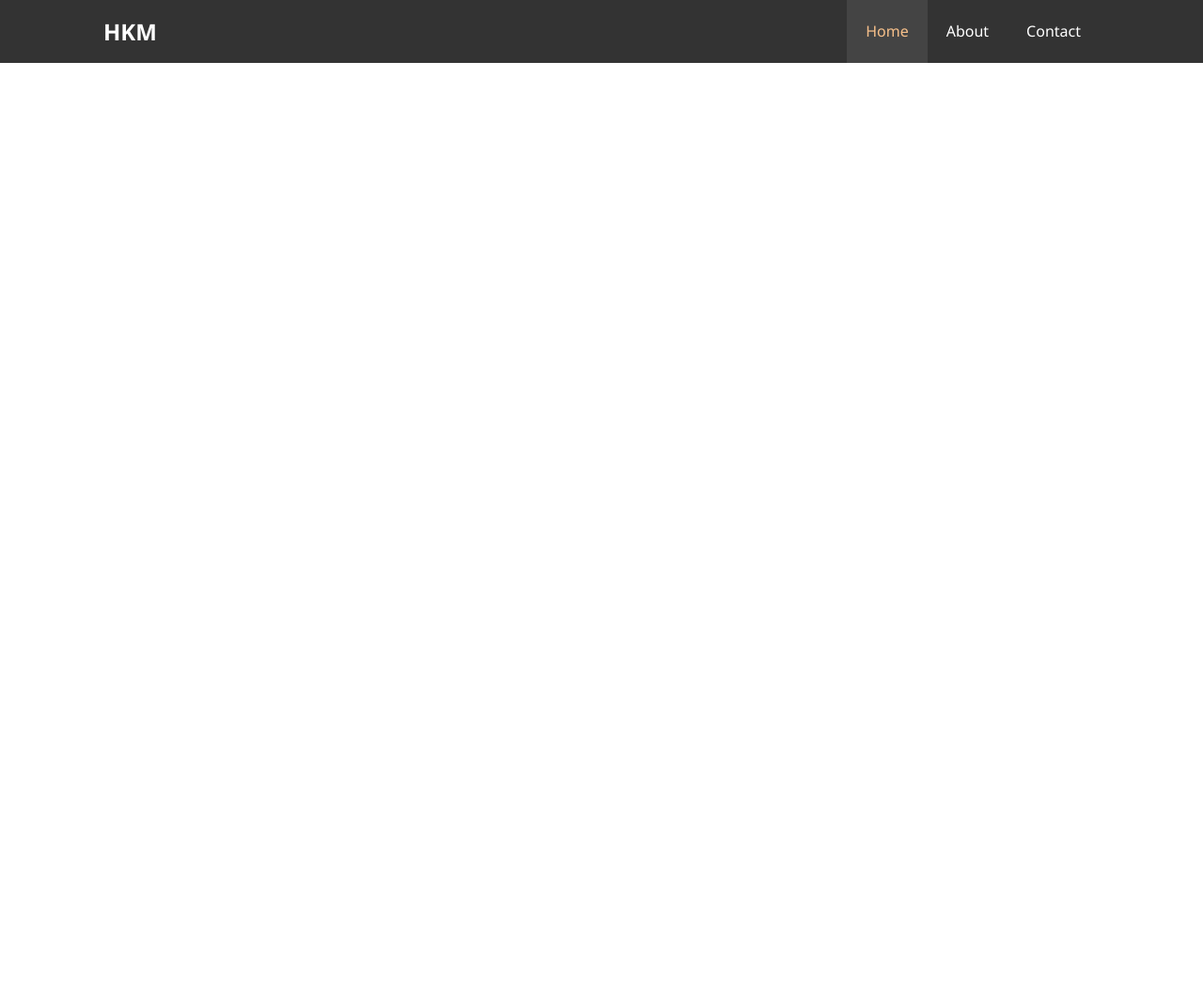
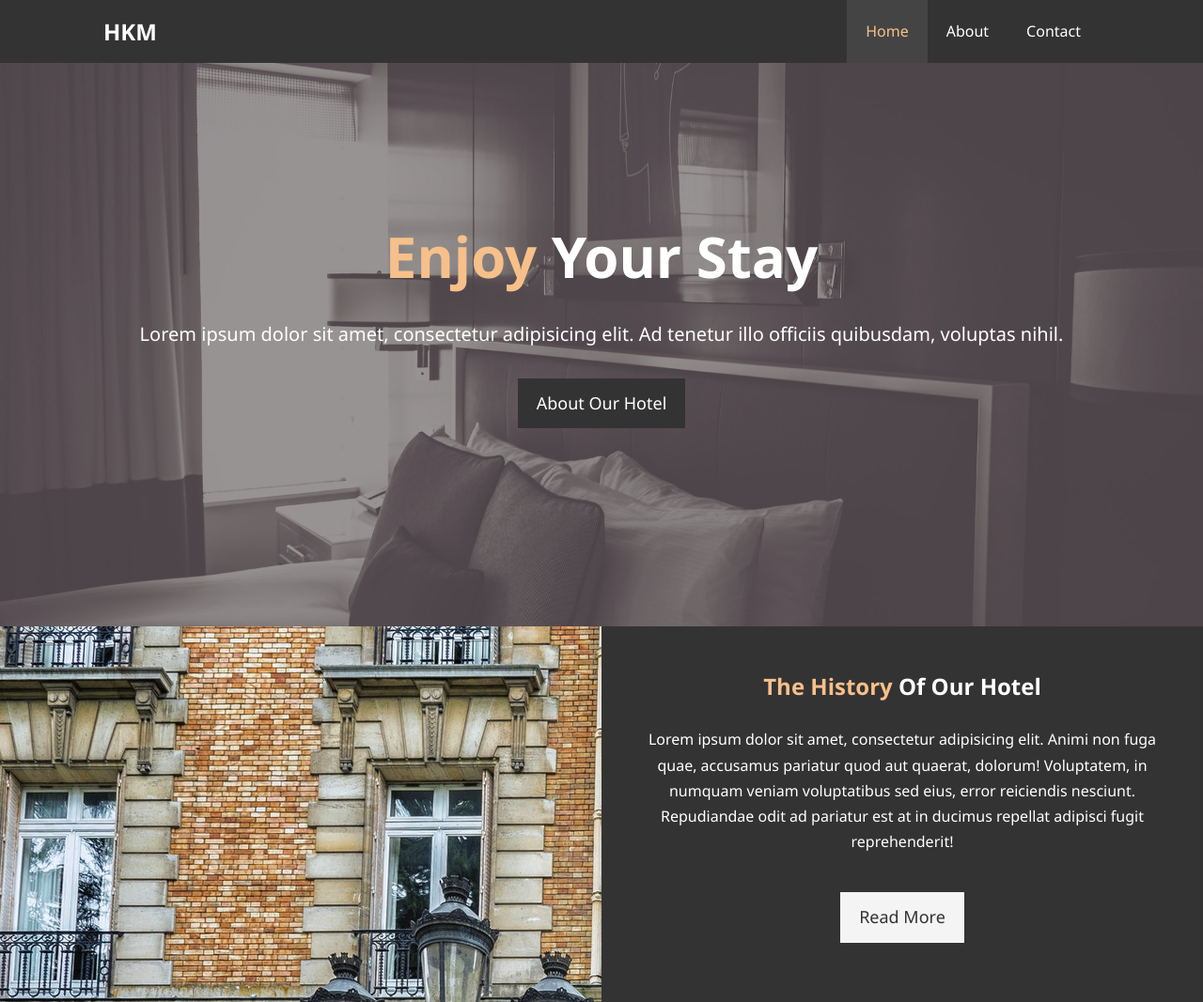
Before and after one commit to kevinmitchell36/hkm, a plain HTML site: page index.html in a window 1280 px wide. Shown: the whole page at 94% size. Before the commit the page ends 800 px from the top, so only its background shows below. Drawn offline with Linux system fonts and the light colour scheme.

Commit message:
Add styling to home page header/section

```diff
--- a/css/stylesheet.css
+++ b/css/stylesheet.css
@@ -35,7 +35,48 @@ p {
   padding: 0 20px;
 }
 
+.text-primary {
+  color: #f7c08a;
+}
 
+.lead {
+  font-size: 20px;
+}
+
+.btn {
+  display: inline-block;
+  font-size: 18px;
+  color: #fff;
+  background: #333;
+  padding: 13px 20px;
+  border: none;
+  cursor: pointer;
+}
+
+.btn:hover {
+  background: #f7c08a;
+  color: #333;
+}
+
+.btn-light {
+  background: #f4f4f4;
+  color: #333;
+}
+
+.bg-dark {
+  background: #333;
+  color: #fff;
+}
+
+.bg-light {
+  background: #f4f4f4;
+  color: #333;
+}
+
+.bg-primary {
+  background: #333;
+  color: #f7c08a;
+}
 /*Navbar*/
 
 #navbar {
@@ -73,3 +114,49 @@ p {
   background: #444;
   color: #f7c08a;
 }
+
+#showcase {
+  background: url('../img/showcase.jpg') no-repeat center center/cover;
+  height: 600px;
+}
+
+#showcase .showcase-content {
+  color: #fff;
+  text-align: center;
+  padding-top: 170px;
+}
+
+#showcase .showcase-content h1 {
+  font-size: 60px;
+  line-height: 1.2em;
+}
+
+#showcase .showcase-content p {
+  padding-bottom: 20px;
+  line-height: 1.7em;
+}
+
+#home-info {
+  height: 400px;
+
+}
+
+#home-info .info-img {
+  float: left;
+  width: 50%;
+  background: url('../img/photo-1.jpg') no-repeat;
+  min-height: 100%;
+}
+
+#home-info .info-content {
+  float: right;
+  width: 50%;
+  height: 100%;
+  text-align: center;
+  padding: 50px 30px;
+  overflow: hidden;
+}
+
+#home-info .info-content p {
+  padding-bottom: 30px;
+}
--- a/index.html
+++ b/index.html
@@ -21,6 +21,25 @@
         </ul>
       </div>
     </nav>
+
+    <div id="showcase">
+      <div class="container">
+        <div class="showcase-content">
+          <h1><span class="text-primary">Enjoy</span> Your Stay</h1>
+          <p class="lead">Lorem ipsum dolor sit amet, consectetur adipisicing elit. Ad tenetur illo officiis quibusdam, voluptas nihil.</p>
+          <a href="about.html" class="btn">About Our Hotel</a>
+        </div>
+      </div>
+    </div>
   </header>
+
+  <section id="home-info" class="bg-dark">
+    <div class="info-img"></div>
+    <div class="info-content">
+      <h2><span class="text-primary">The History</span> Of Our Hotel</h2>
+      <p>Lorem ipsum dolor sit amet, consectetur adipisicing elit. Animi non fuga quae, accusamus pariatur quod aut quaerat, dolorum! Voluptatem, in numquam veniam voluptatibus sed eius, error reiciendis nesciunt. Repudiandae odit ad pariatur est at in ducimus repellat adipisci fugit reprehenderit!</p>
+      <a class="btn btn-light" href="about.html">Read More</a>
+    </div>
+  </section>
 </body>
 </html>
```
